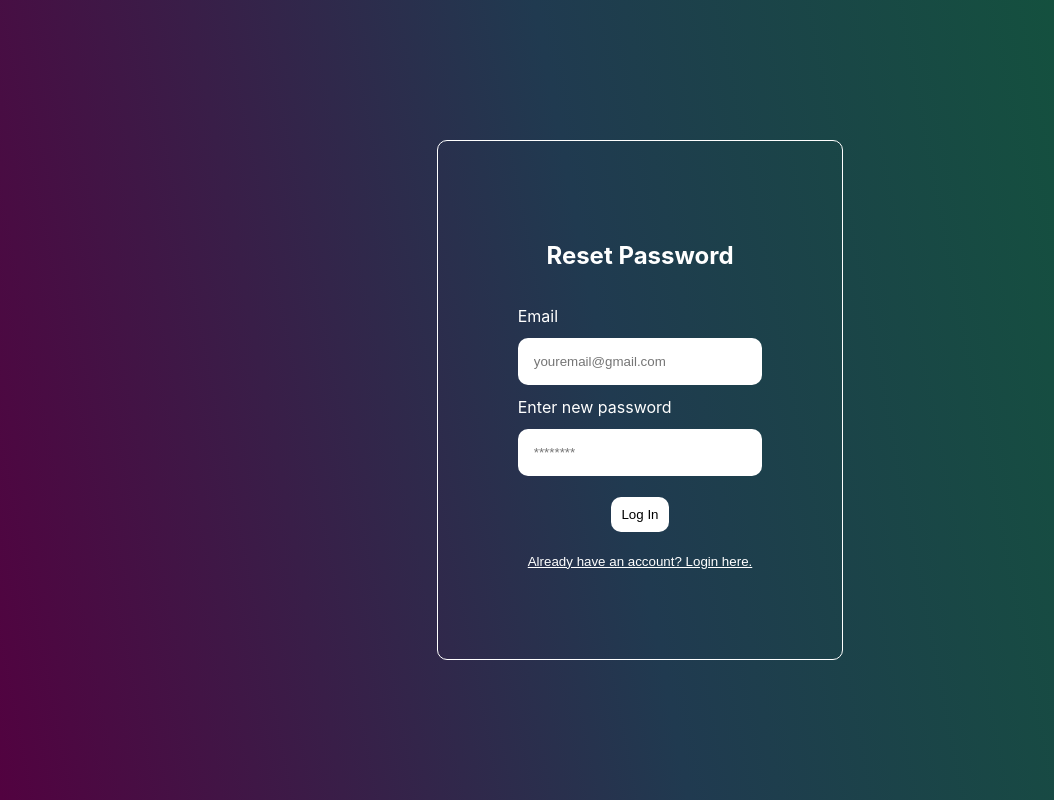
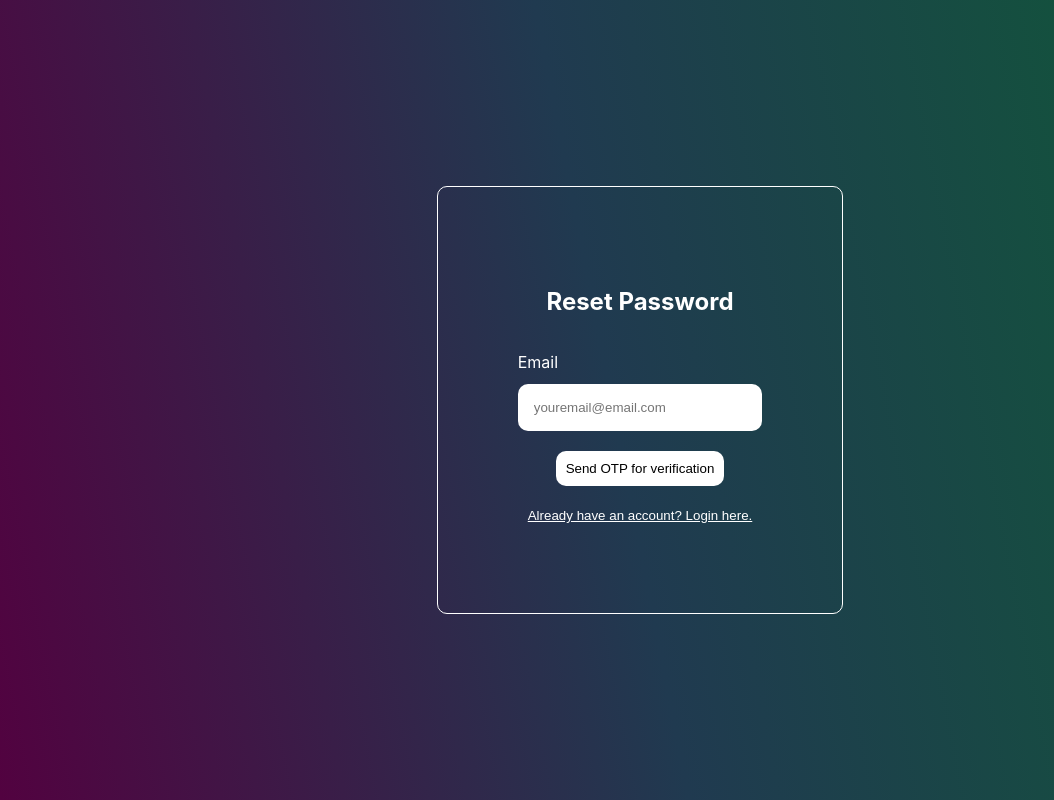
Before and after one commit to himashrimehra/OnlineBankingSystem_Grp02, a React (Create React App) app in the folder frontend/my-app/: page / in a window 1280 px wide. Both pictures are taken after a click on the button "Forgot Password?". Shown: the whole page, without its empty margins (0-1054 px from the left). Built offline with nearby package versions, Linux system fonts and the light colour scheme.

Commit message:
changed forgot password page

```diff
--- a/frontend/my-app/src/Login.jsx
+++ b/frontend/my-app/src/Login.jsx
@@ -14,7 +14,7 @@ export const Login = (props) => {
             <h2>Login</h2>
             <form className="login-form" onSubmit={handleSubmit}>
                 <label htmlFor="email">Email</label>
-                <input value={email} onChange={(e) => setEmail(e.target.value)}type="email" placeholder="youremail@gmail.com" id="email" name="email" />
+                <input value={email} onChange={(e) => setEmail(e.target.value)}type="email" placeholder="youremail@email.com" id="email" name="email" />
                 <label htmlFor="password">Password</label>
                 <input value={pass} onChange={(e) => setPass(e.target.value)} type="password" placeholder="********" id="password" name="password" />
                 <button type="submit">Log In</button>
--- a/frontend/my-app/src/Register.jsx
+++ b/frontend/my-app/src/Register.jsx
@@ -17,10 +17,10 @@ export const Register = (props) => {
             {/* <label htmlFor="name">Full Name</label>
             <input value={name} name="name" onChange={(e) => setName(e.target.value)} id="name" placeholder="full Name" /> */}
             <label htmlFor="email">Email</label>
-            <input value={email} onChange={(e) => setEmail(e.target.value)}type="email" placeholder="youremail@gmail.com" id="email" name="email" />
-            <label htmlFor="password">Enter new password</label>
-            <input value={pass} onChange={(e) => setPass(e.target.value)} type="password" placeholder="********" id="password" name="password" />
-            <button type="submit">Log In</button>
+            <input value={email} onChange={(e) => setEmail(e.target.value)}type="email" placeholder="youremail@email.com" id="email" name="email" />
+            {/* <label htmlFor="password">Enter new password</label>
+            <input value={pass} onChange={(e) => setPass(e.target.value)} type="password" placeholder="********" id="password" name="password" /> */}
+            <button type="submit">Send OTP for verification</button>
         </form>
         <button className="link-btn" onClick={() => props.onFormSwitch('login')}>Already have an account? Login here.</button>
     </div>
```
